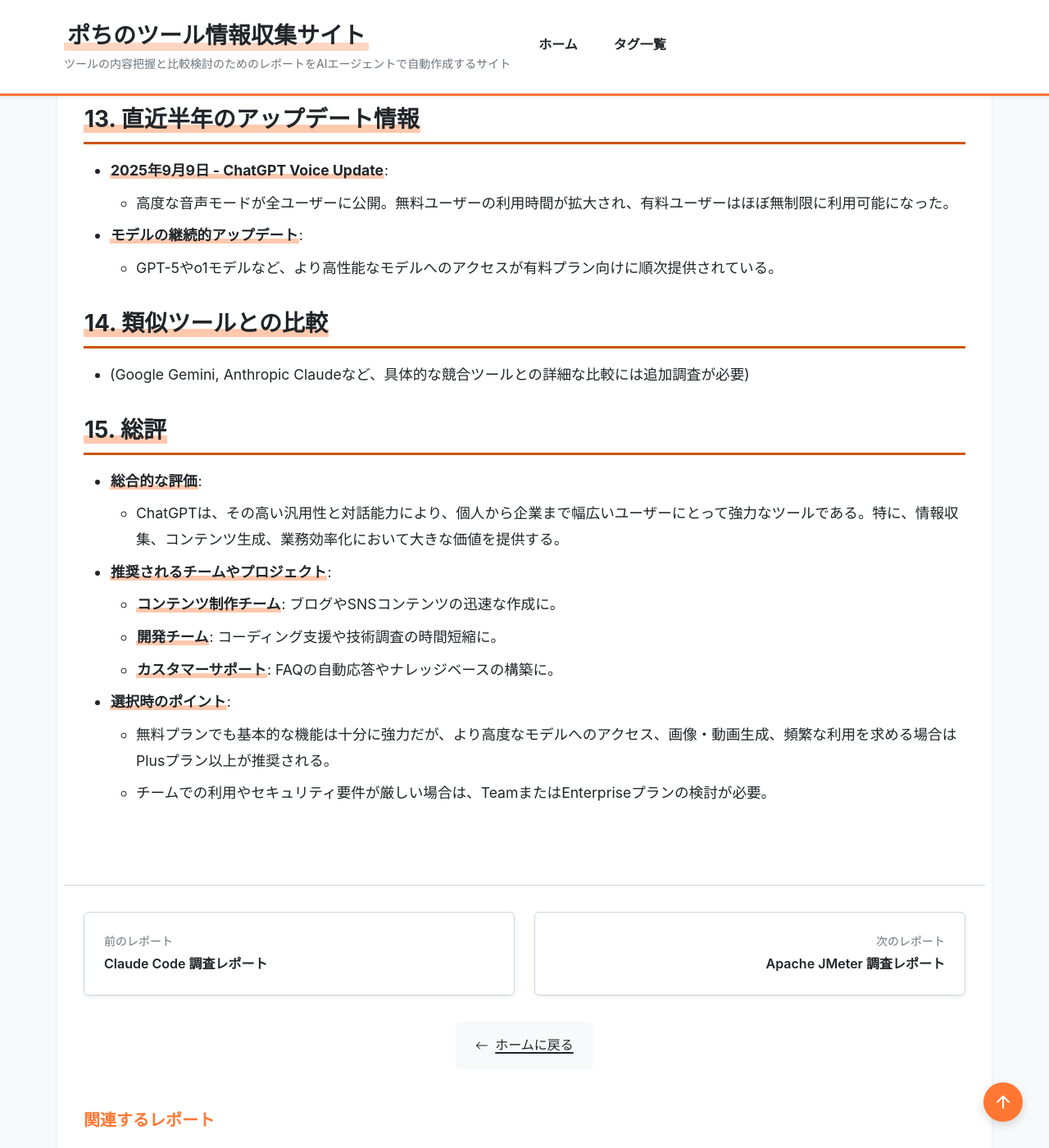
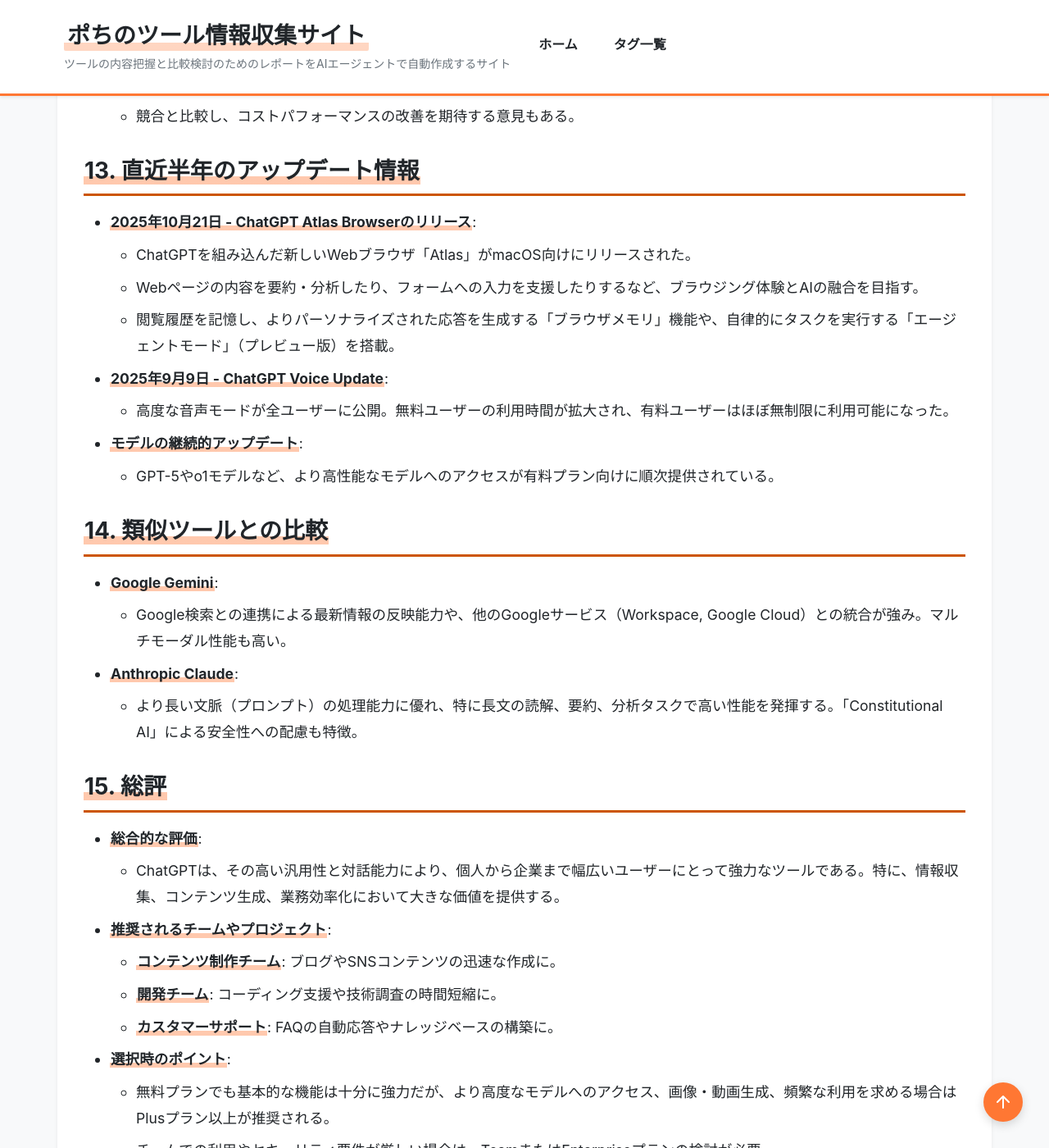
Before and after one commit to aegisfleet/tool-survey-report, a Jekyll site: the page built from _reports/chatgpt.md, in a window 1280 px wide and 1400 px high, scrolled down 4946 px. Shown: the whole window at 82% size. Built offline with Jekyll 4.4.1, drawn with Linux system fonts in a browser that asks for light colours; some of the changed text lies outside the part shown.

Commit message:
feat: ChatGPTレポートを更新し、ガイドラインを修正 (#64)
ChatGPTの調査レポート（_reports/chatgpt.md）を2025-10-23時点の最新情報に更新しました。
また、ユーザーからのフィードバックに基づき、貢献者向けガイドライン（AGENTS.md）を更新しました。

主な変更点：
- `_reports/chatgpt.md`:
  - `last_updated`の日付を2025-10-23に更新
  - 「導入実績・事例」に日本国内の企業事例を追記
  - 「セキュリティとコンプライアンス」に準拠規格を明記
  - 「直近半年のアップデート情報」を降順で記載し、最新情報を追加
  - 「類似ツールとの比較」セクションを更新

- `AGENTS.md`:
  - 「6. 最新情報の収集」セクションに、アップデート情報は日付の降順（新しいものが上）で記載するというルールを追記

Co-authored-by: google-labs-jules[bot] <161369871+google-labs-jules[bot]@users.noreply.github.com>

```diff
--- a/_reports/chatgpt.md
+++ b/_reports/chatgpt.md
@@ -79,8 +79,8 @@ description: "OpenAIによって開発された、自然言語処理と生成に
 
 ## **7. 導入実績・事例**
 
-* (具体的な導入企業名や詳細な事例については、公式サイト等での追加調査が必要)
-* 世界中の数百万人のユーザーに利用されており、教育、IT、マーケティングなど多岐にわたる業界で活用されている。
+* 日本国内でも、**三菱UFJ銀行**、**パナソニックコネクト**、**メルカリ**、**アサヒビール**、**西松建設**など、金融、製造、IT、食品といった幅広い業界の大手企業で導入が進んでいる。
+* 業務効率化、社内ナレッジ検索、コンテンツ作成、開発支援など、多様な目的で活用されている。
 
 ## **8. サポート体制**
 
@@ -95,8 +95,8 @@ description: "OpenAIによって開発された、自然言語処理と生成に
 
 ## **10. セキュリティとコンプライアンス**
 
-* (SOC2, GDPRなど、具体的な認証取得状況については公式サイトでの追加調査が必要)
-* Enterpriseプランでは、データ暗号化や高度なセキュリティ基準への準拠が提供される。
+* **準拠規格**: **SOC 2, GDPR, CCPA, HIPAA**などの主要な国際的セキュリティおよびプライバシー基準に準拠している。
+* **データ管理**: Enterpriseプランでは、データ暗号化や高度なセキュリティ基準への準拠が提供される。API経由で送信されたデータはモデルのトレーニングには使用されない。
 
 ## **11. 操作性 (UI/UX) と学習コスト**
 
@@ -117,6 +117,10 @@ description: "OpenAIによって開発された、自然言語処理と生成に
 
 ## **13. 直近半年のアップデート情報**
 
+* **2025年10月21日 - ChatGPT Atlas Browserのリリース**:
+    *   ChatGPTを組み込んだ新しいWebブラウザ「Atlas」がmacOS向けにリリースされた。
+    *   Webページの内容を要約・分析したり、フォームへの入力を支援したりするなど、ブラウジング体験とAIの融合を目指す。
+    *   閲覧履歴を記憶し、よりパーソナライズされた応答を生成する「ブラウザメモリ」機能や、自律的にタスクを実行する「エージェントモード」（プレビュー版）を搭載。
 * **2025年9月9日 - ChatGPT Voice Update**:
     *   高度な音声モードが全ユーザーに公開。無料ユーザーの利用時間が拡大され、有料ユーザーはほぼ無制限に利用可能になった。
 * **モデルの継続的アップデート**:
@@ -124,7 +128,10 @@ description: "OpenAIによって開発された、自然言語処理と生成に
 
 ## **14. 類似ツールとの比較**
 
-* (Google Gemini, Anthropic Claudeなど、具体的な競合ツールとの詳細な比較には追加調査が必要)
+* **Google Gemini**:
+    *   Google検索との連携による最新情報の反映能力や、他のGoogleサービス（Workspace, Google Cloud）との統合が強み。マルチモーダル性能も高い。
+* **Anthropic Claude**:
+    *   より長い文脈（プロンプト）の処理能力に優れ、特に長文の読解、要約、分析タスクで高い性能を発揮する。「Constitutional AI」による安全性への配慮も特徴。
 
 ## **15. 総評**
 
```
Also changed, not shown: other parts of _reports/chatgpt.md (+1 -1 lines), AGENTS.md (+1 -1 lines).
